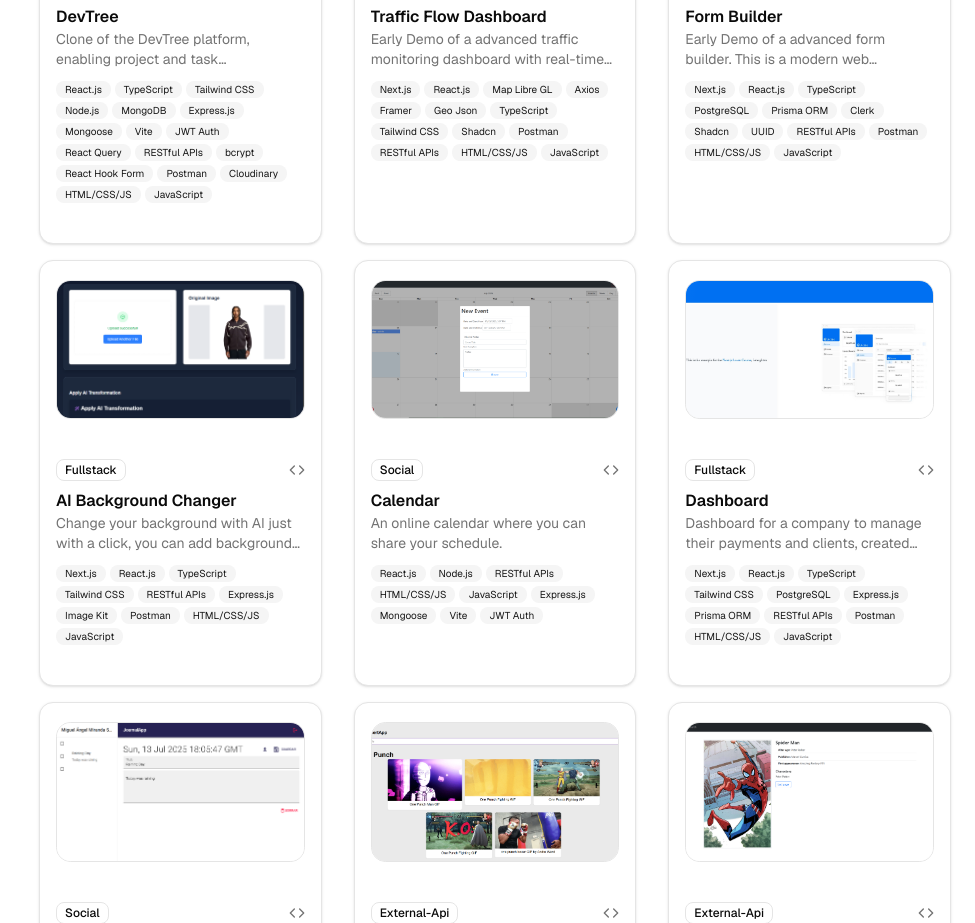
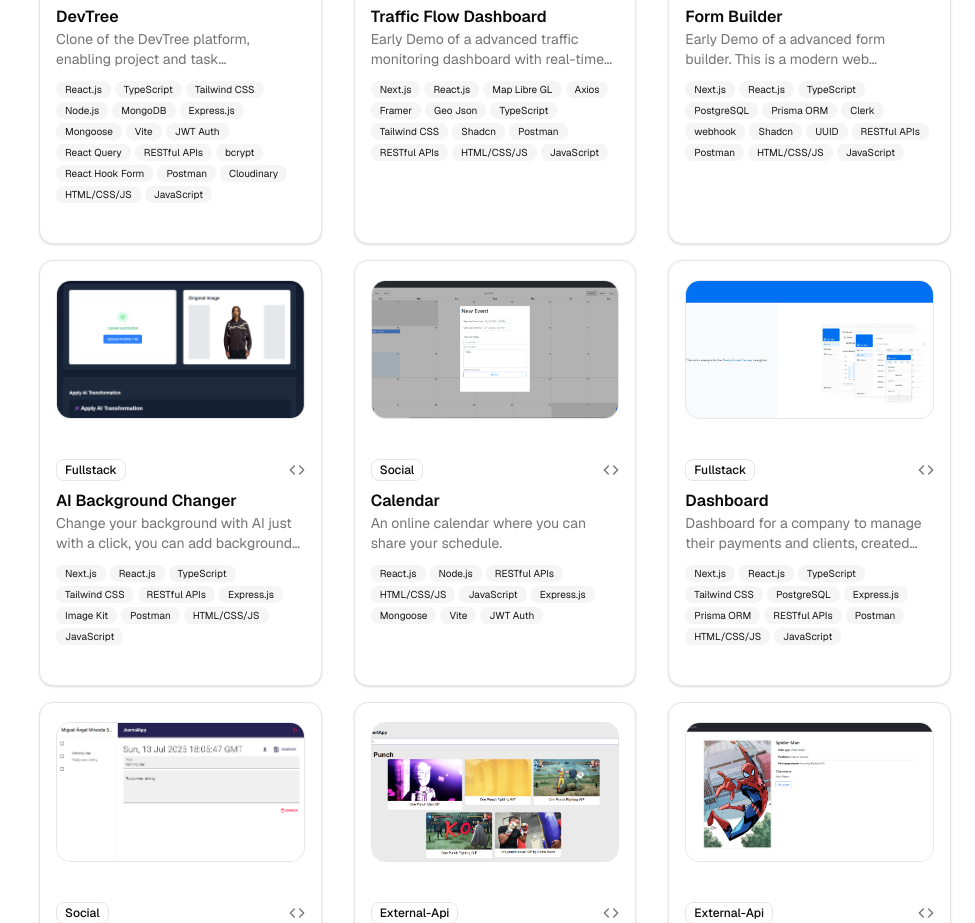
Before and after one commit to mirchez/miguel-portfolio, a Next.js app: page /projects in a window 1280 px wide. Shown: the part 1880-2803 px from the top of the page, without its empty margins (305-1280 px from the left). Built offline with nearby package versions, Linux system fonts and the light colour scheme.

Commit message:
bufix: change technology

```diff
--- a/app/data/projects.ts
+++ b/app/data/projects.ts
@@ -496,6 +496,12 @@ export const projects: Project[] = [
         name: "Clerk",
         color: { bg: "#000000", text: "#E9F3F7" },
       },
+      {
+        id: "Web Hooks | Clerk",
+        name: "webhook",
+        color: { bg: "#000000", text: "#E9F3F7" },
+      },
+
       {
         id: "shadcn",
         name: "Shadcn",
```
